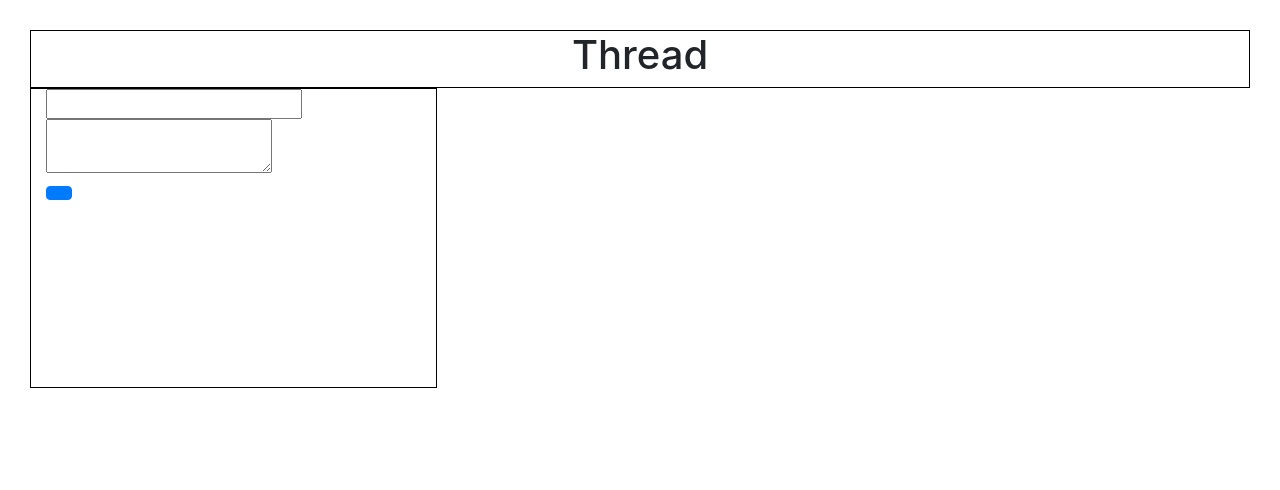
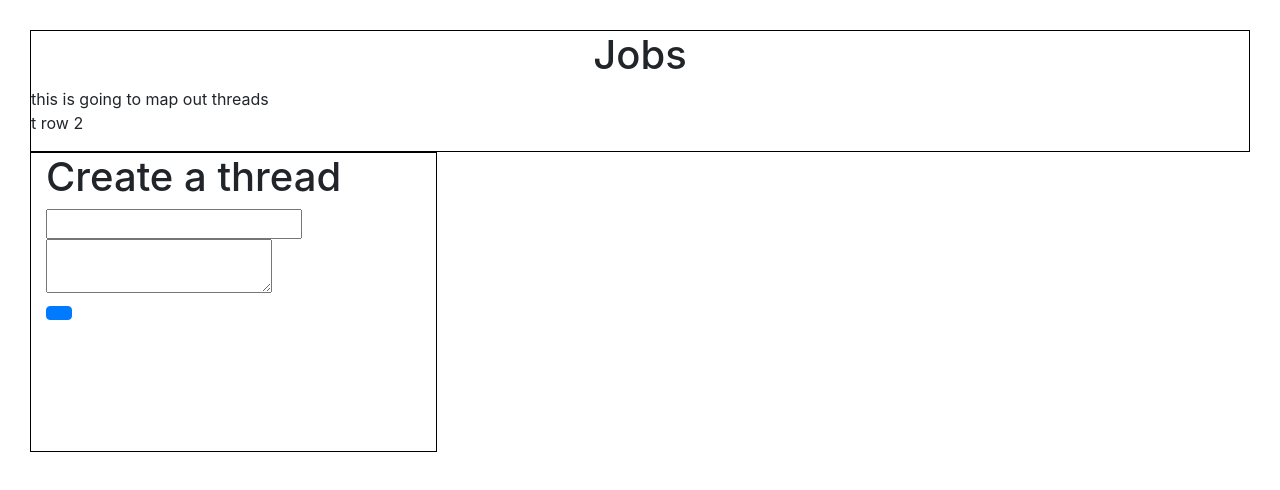
Before and after one commit to jaamz/main-hackathon, a React (Create React App) app in the folder Client/: page / in a window 1280 px wide. Shown: the top 490 px of the page. Built offline with nearby package versions, Linux system fonts and the light colour scheme.

Commit message:
table set up

```diff
--- a/Client/src/App.css
+++ b/Client/src/App.css
@@ -1,5 +1,4 @@
 #threadBox {
-
   text-align: center;
   border: 1px solid #000000;
   width: 1240px;
@@ -12,3 +11,7 @@
 #container {
   margin: 30px;
 }
+.table {
+  text-align: left;
+  padding: 20px;
+}
--- a/Client/src/Components/JobPage.js
+++ b/Client/src/Components/JobPage.js
@@ -11,15 +11,27 @@ class JobPage extends Component {
         return (
             <div className="row" id="container">
                 <div id="threadBox">
-                    <h1>Thread</h1>
+                    <h1>Jobs</h1>
+                    <table className= "table">
+                        <thead>
+
+                        </thead>
+                        <tbody>
+                            <tr>this is going to map out threads</tr>
+                            <tr>t row 2</tr>
+                        </tbody>
+
+                    </table>
                     {/* map out all the threads according to the submissions.
                     each thread should be clickable */}
                     {/* <div className= 'threadBox'></div> */}
                 </div>
                 <div className="col-md-4" id="formBox">
-
+                    <div>
+                    <h1>Create a thread</h1>
                     <FormSubmit
                     addToThread = {this.props.addToThread}/>
+                    </div>
                 </div>
             </div>
 
```
